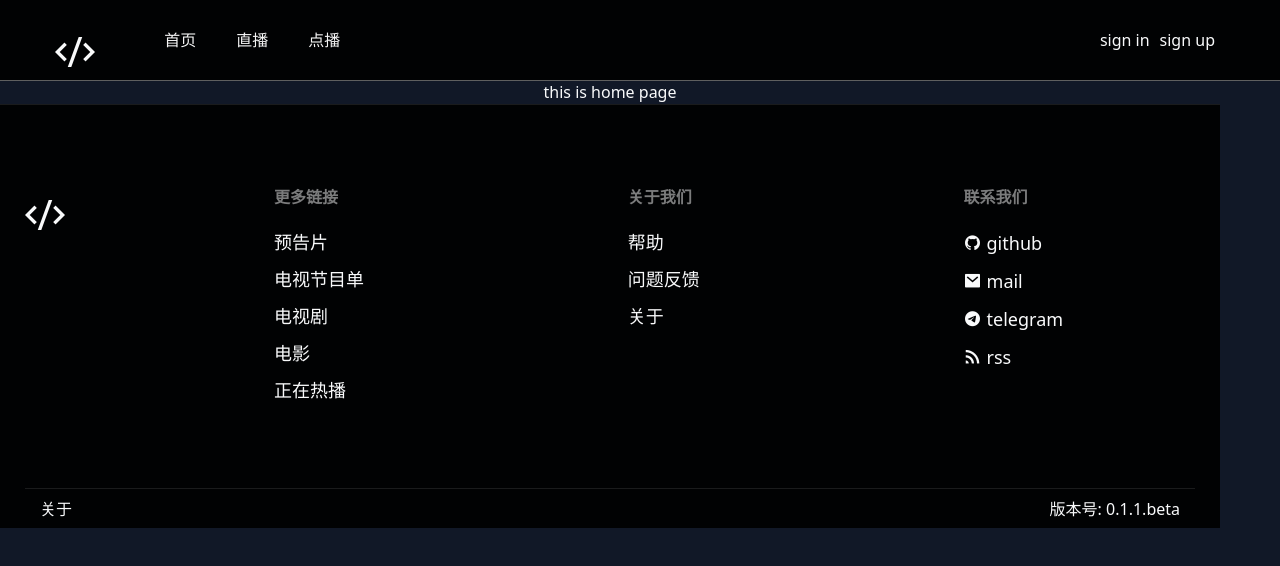
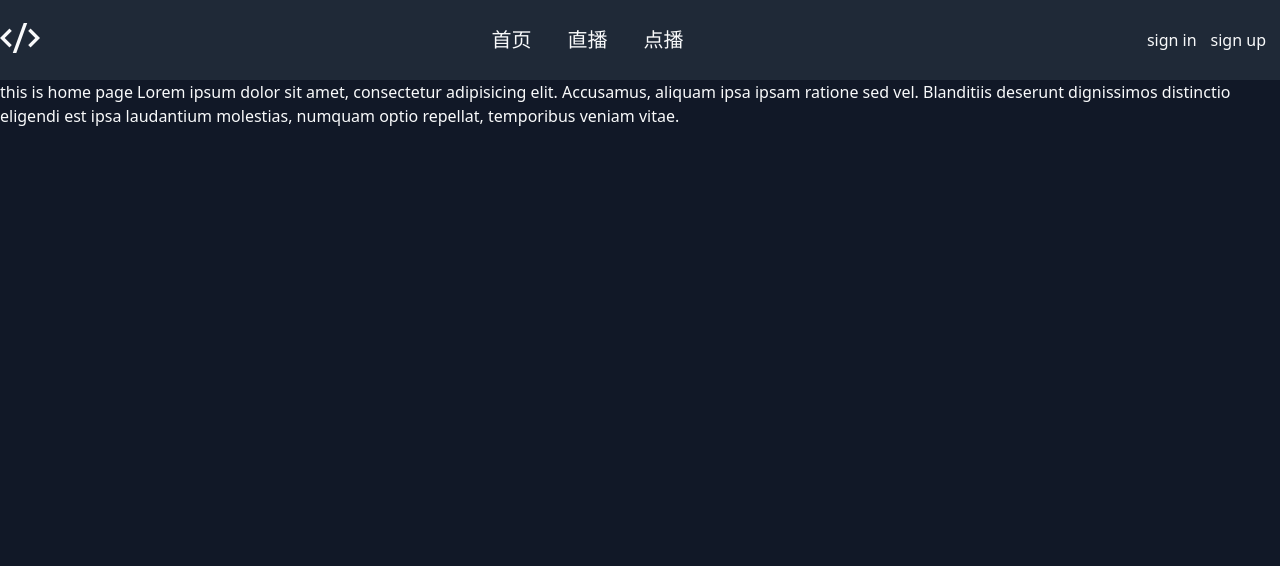
Before and after one commit to yy921010/lemonard, a React (Create React App) app: page / in a window 1280 px wide. Shown: the top 566 px of the page. Built offline with nearby package versions, Linux system fonts and the light colour scheme.

Commit message:
feat(style): 移除 styledcomponent 改用 tailwindcss

```diff
--- a/public/index.html
+++ b/public/index.html
@@ -28,7 +28,7 @@
   </head>
   <body class="h-full select-none bg-gray-900 text-gray-50">
     <noscript>You need to enable JavaScript to run this app.</noscript>
-    <div id="root" class="flex flex-column absolute top-20 left-0 right-0"></div>
+    <div id="root" class="flex flex-column absolute top-20 left-0 right-0 justify-center"></div>
     <!--
       This HTML file is a template.
       If you open it directly in the browser, you will see an empty page.
--- a/src/App.style.tsx
+++ /dev/null
@@ -1,14 +0,0 @@
-import styled from 'styled-components';
-
-export const MainBody = styled.section`
-    overflow-y: auto;
-    display: flex;
-    flex-direction: column;
-    align-items: center;
-    min-width: 1220px;
-    height: 100%;
-`;
-
-export const Content = styled.section`
-    flex: 1;
-`;
--- a/src/App.tsx
+++ b/src/App.tsx
@@ -1,16 +1,15 @@
 import React from 'react';
 import { Switch, Route } from 'react-router-dom';
-import { Footer, Navbar } from '@/components';
+import { Navbar } from '@/components';
 import routes from '@/router';
-import { MainBody, Content } from './App.style';
 import './index.css';
 
 const App = (): JSX.Element => {
     return (
         <>
             <Navbar />
-            <MainBody>
-                <Content>
+            <section className="flex flex-col items-center h-full container">
+                <section className="flex-1">
                     <Switch>
                         {routes && routes.length > 0
                             ? routes.map((item) => {
@@ -25,9 +24,8 @@ const App = (): JSX.Element => {
                               })
                             : ''}
                     </Switch>
-                </Content>
-                <Footer />
-            </MainBody>
+                </section>
+            </section>
         </>
     );
 };
--- a/src/components/Navbar/index.tsx
+++ b/src/components/Navbar/index.tsx
@@ -2,36 +2,35 @@ import React from 'react';
 import routes from '@/router';
 import { NavLink } from 'react-router-dom';
 import { useTranslation } from 'react-i18next';
-import { NavbarViews, NavbarContainer, LogoWrap, MenuWrap, Menu, ActionWrap, ActionItem } from './style';
 import { Icon } from '../UI';
 
 const Navbar: React.FC = () => {
     const { t } = useTranslation();
     return (
-        <NavbarViews>
-            <NavbarContainer>
-                <LogoWrap>
+        <div className="flex top-0 left-0 right-0 fixed bg-gray-800 justify-center">
+            <header className="flex items-center justify-between container h-20">
+                <div className="w-16 h-16">
                     <Icon name="code-s-slash" size={40} />
-                </LogoWrap>
-                <MenuWrap>
+                </div>
+                <ul className="flex flex-shrink">
                     {routes
                         .filter((item) => item.isShown)
                         .map((item) => {
                             return (
-                                <Menu key={item.name}>
-                                    <NavLink exact={item.exact} to={item.path}>
+                                <li key={item.name} className="cursor-pointer text-xl mr-9">
+                                    <NavLink exact={item.exact} to={item.path} className="relative hover:text-gray-500">
                                         {t(`${item.name}`)}
                                     </NavLink>
-                                </Menu>
+                                </li>
                             );
                         })}
-                </MenuWrap>
-                <ActionWrap>
-                    <ActionItem>sign in</ActionItem>
-                    <ActionItem>sign up</ActionItem>
-                </ActionWrap>
-            </NavbarContainer>
-        </NavbarViews>
+                </ul>
+                <div className="flex">
+                    <div className="cursor-pointer mr-3.5">sign in</div>
+                    <div className="cursor-pointer mr-3.5">sign up</div>
+                </div>
+            </header>
+        </div>
     );
 };
 
--- a/src/components/Navbar/style.tsx
+++ /dev/null
@@ -1,70 +0,0 @@
-import styled from 'styled-components';
-import { c06, c23, c31, c32, c04 } from '@/styled/color';
-import { t29 } from '@/styled/text';
-
-export const NavbarViews = styled.div`
-    position: fixed;
-    display: flex;
-    top: 0;
-    left: 0;
-    right: 0;
-    z-index: 2;
-    background-color: ${c06};
-    justify-content: center;
-    border-bottom: 1px solid ${c23};
-`;
-export const NavbarContainer = styled.header`
-    width: 1170px;
-    height: 80px;
-    display: flex;
-    align-items: center;
-    justify-content: space-between;
-`;
-
-export const LogoWrap = styled.div`
-    width: 60px;
-    height: 60px;
-    font-size: 50px;
-`;
-
-export const MenuWrap = styled.ul`
-    display: flex;
-    width: 200px;
-    flex: 0.9;
-`;
-
-export const Menu = styled.li`
-    cursor: pointer;
-    margin-right: 40px;
-    ${t29};
-    > a {
-        position: relative;
-        text-decoration: none;
-        color: ${c31};
-        will-change: transition;
-        transition: 0.35s;
-        &:hover {
-            color: ${c32};
-            &:after {
-                content: '';
-                width: 0;
-                height: 4px;
-                transition: 0.35s;
-                background-color: ${c04};
-                left: 0;
-                top: 25px;
-                position: absolute;
-            }
-        }
-    }
-`;
-
-export const ActionWrap = styled.div`
-    display: flex;
-`;
-
-export const ActionItem = styled.div`
-    cursor: pointer;
-    margin-right: 10px;
-    ${t29};
-`;
--- a/src/screen/Home/index.tsx
+++ b/src/screen/Home/index.tsx
@@ -1,6 +1,6 @@
 import React from 'react';
 
 const Home = (): JSX.Element => {
-    return <div>this is home page</div>;
+    return <div>this is home page Lorem ipsum dolor sit amet, consectetur adipisicing elit. Accusamus, aliquam ipsa ipsam ratione sed vel. Blanditiis deserunt dignissimos distinctio eligendi est ipsa laudantium molestias, numquam optio repellat, temporibus veniam vitae.</div>;
 };
 export default Home;
```
